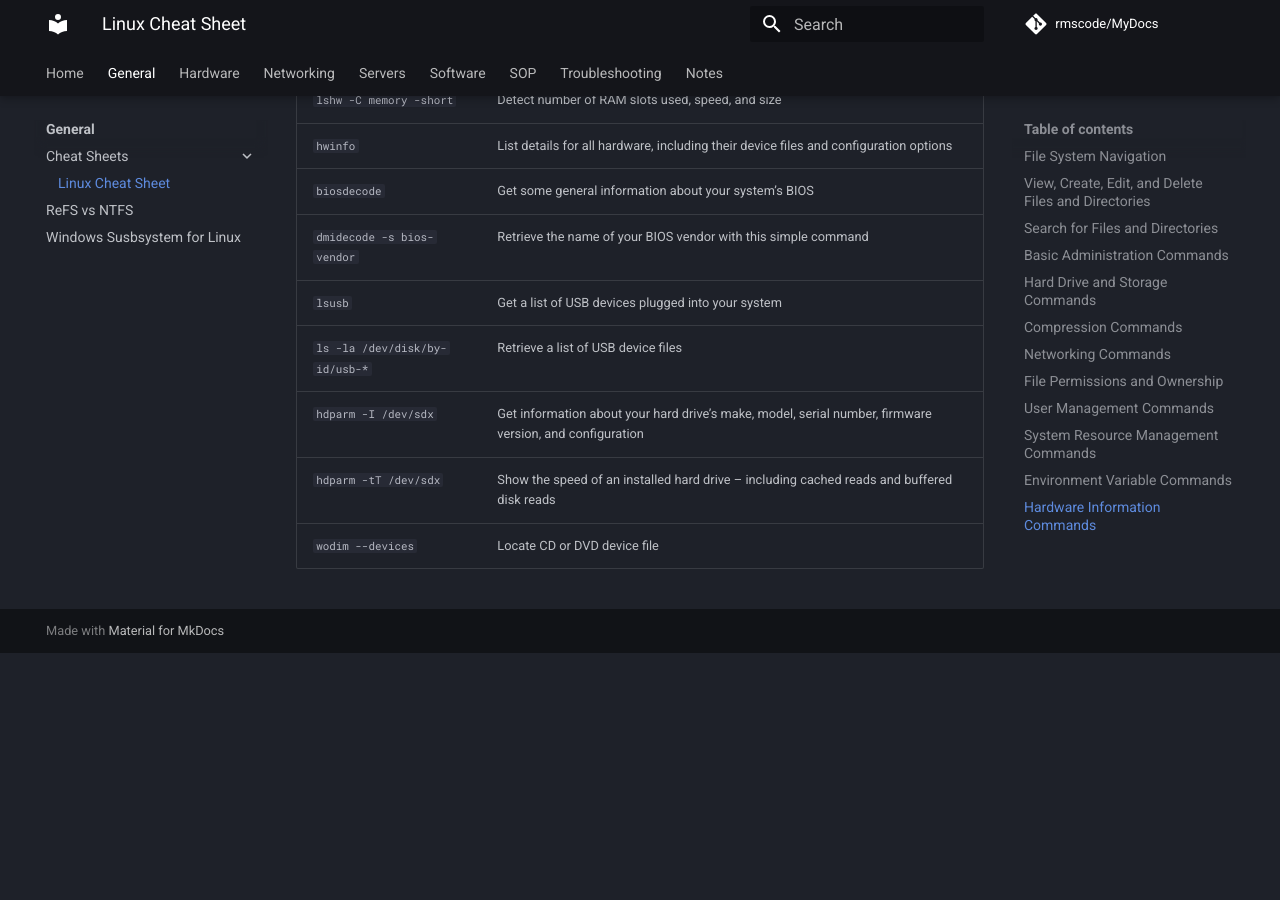
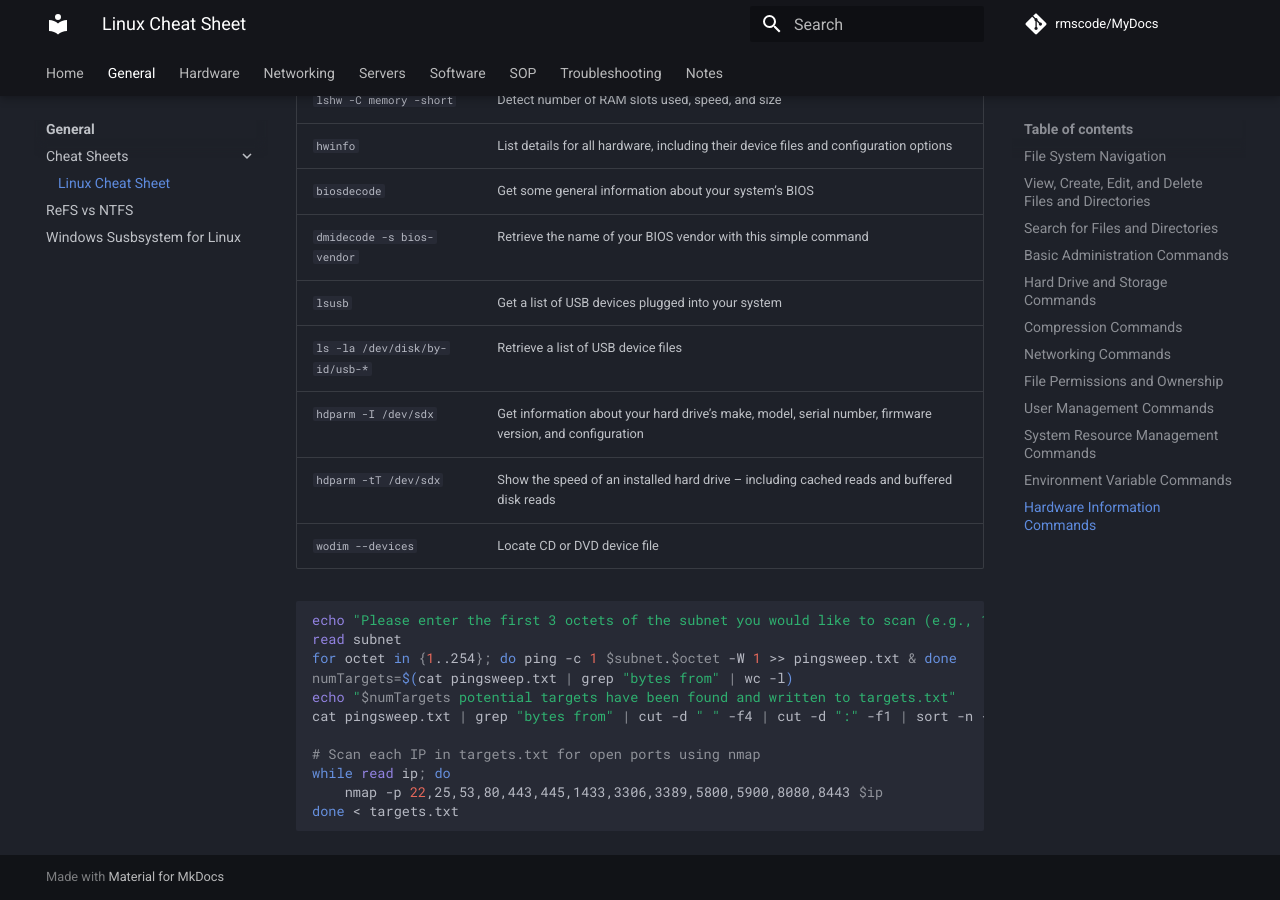
Before and after one commit to rmscode/binary-garden, an MkDocs documentation site: the page built from docs/general/linux-cheat-sheet.md, in a window 1280 px wide and 900 px high, scrolled down 5612 px. Built offline with MkDocs 1.6.1 and Material for MkDocs 9.7.7, drawn with Linux system fonts in a browser that asks for light colours; comment, search, counter and statistics services are not loaded; before the commit the page ends 6265 px from its top, so only the background shows below that.

Commit message:
Update linux-cheat-sheet.md

````diff
--- a/docs/general/linux-cheat-sheet.md
+++ b/docs/general/linux-cheat-sheet.md
@@ -148,3 +148,17 @@ A collection of commonly used commands in various Linuz operating systems. If th
 | `hdparm -I /dev/sdx`           | Get information about your hard drive’s make, model, serial number, firmware version, and configuration
 | `hdparm -tT /dev/sdx`	         | Show the speed of an installed hard drive – including cached reads and buffered disk reads
 | `wodim --devices`	             | Locate CD or DVD device file
+
+```bash
+echo "Please enter the first 3 octets of the subnet you would like to scan (e.g., 10.0.10):"
+read subnet
+for octet in {1..254}; do ping -c 1 $subnet.$octet -W 1 >> pingsweep.txt & done
+numTargets=$(cat pingsweep.txt | grep "bytes from" | wc -l)
+echo "$numTargets potential targets have been found and written to targets.txt"
+cat pingsweep.txt | grep "bytes from" | cut -d " " -f4 | cut -d ":" -f1 | sort -n -t . -k 1,1 -k 2,2 -k 3,3 -k 4,4 > targets.txt
+
+# Scan each IP in targets.txt for open ports using nmap
+while read ip; do
+    nmap -p 22,25,53,80,443,445,1433,3306,3389,5800,5900,8080,8443 $ip
+done < targets.txt
+```
````
